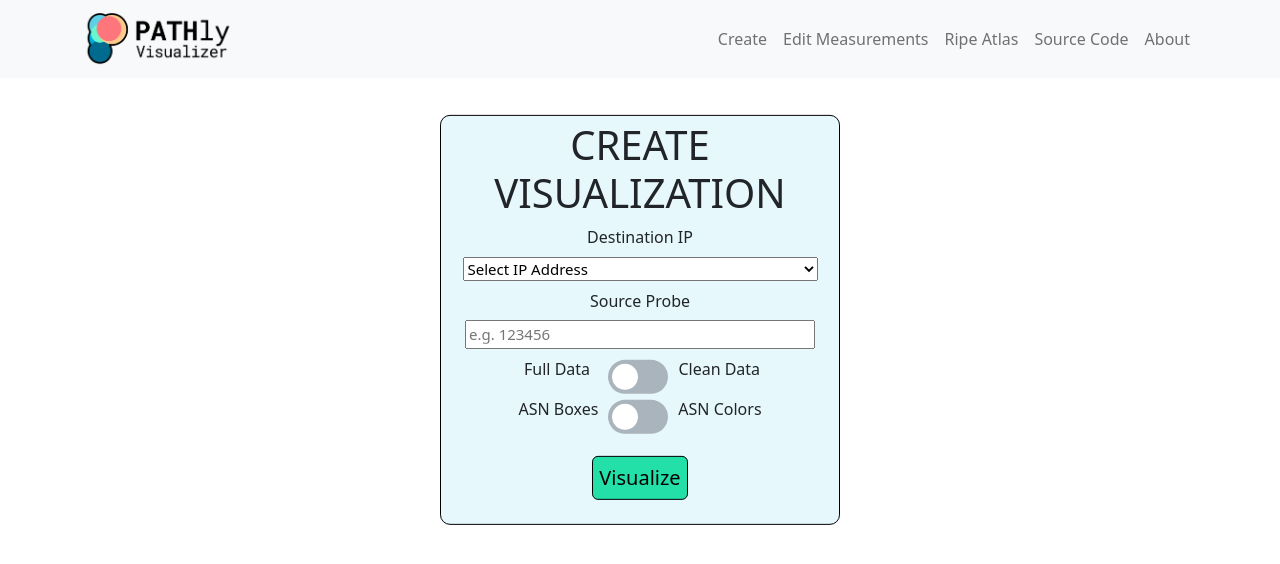
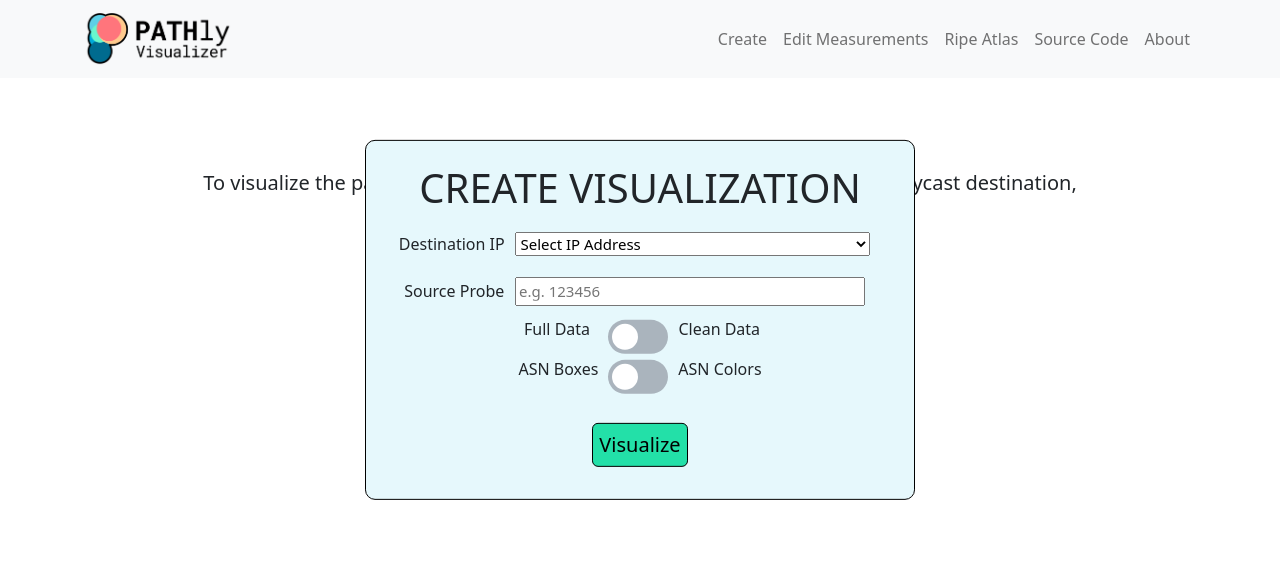
Before and after one commit to fastly/pathly_visualizer, a React (Create React App) app in the folder frontend/: page / in a window 1280 px wide. Shown: the top 564 px of the page. Built offline with nearby package versions, Linux system fonts and the light colour scheme.

Commit message:
more cosmetic changes

```diff
--- a/frontend/src/App.css
+++ b/frontend/src/App.css
@@ -5,7 +5,7 @@
   border: solid black;
   border-width: 1px;
   border-radius: 10px;
-  width: 400px;
+  width: 550px;
   padding: 5px;
   position: absolute;
   top: 40%;
@@ -16,6 +16,18 @@
 }
 
 .submitForm {
+  background-color: #23E0A8;
+  border: solid black;
+  border-width: 1px;
+  border-radius: 6px;
+  font-size: 20px;
+  margin: 5%;
+  padding: 6px;
+  cursor: pointer;
+  transition: 0.2s;
+}
+
+.submitFormMeasurement {
   background-color: #23E0A8;
   border: solid black;
   border-width: 1px;
@@ -73,6 +85,7 @@ label {
   background-color: #AAB4BD;
   -webkit-transition: .4s;
   transition: .4s;
+  padding-top: 20px;
 }
 
 .slider:before {
@@ -152,6 +165,13 @@ input:checked+.slider:before {
 
 }
 
+.instructions {
+  font-size: 20px;
+  justify-content: center;
+  text-align: center;
+  transform: translate(0%, 90px);
+}
+
 .sponsors {
   display: inline-flex;
   justify-content: center;
@@ -167,6 +187,12 @@ input:checked+.slider:before {
   margin-right: 550px;
   padding: 1px;
   align-items: center;
+}
+
+.boxTitle {
+  padding-top: 18px;
+  padding-bottom: 1px;
+  font-size: 40px;
 }
 
 /* GRAPH */
--- a/frontend/src/components/Home.jsx
+++ b/frontend/src/components/Home.jsx
@@ -157,9 +157,11 @@ function Home() {
 
     return (
         <>
+                  <p className="instructions"> To visualize the paths that a packet takes from a source probe to a Fastly Anycast destination, <br></br>fill out the form below.</p>
+
         <div className="App">
             {/* FORM FOR COLLECTING DATA FROM BACKEND STORAGE HERE */}
-            <h1>CREATE VISUALIZATION</h1>
+            <h1 className="boxTitle">CREATE VISUALIZATION</h1>
             <form id="postForm" onSubmit={search}>
             {/* Using list of measurements sds suggested to start from */}
             <label for="dst">Destination IP</label>
@@ -173,7 +175,9 @@ function Home() {
             <label for="src">Source Probe</label>
             <input id= "srcProbe" name="probeId" placeholder="e.g. 123456" required></input>
             <br></br>
+
             <div className="switchBox">
+
                 <p>&nbsp;Full Data&nbsp;&nbsp;</p>
                 <label className="switch">
                 <input type="checkbox" name="fullOrClean" id="fullOrClean"/>
```
